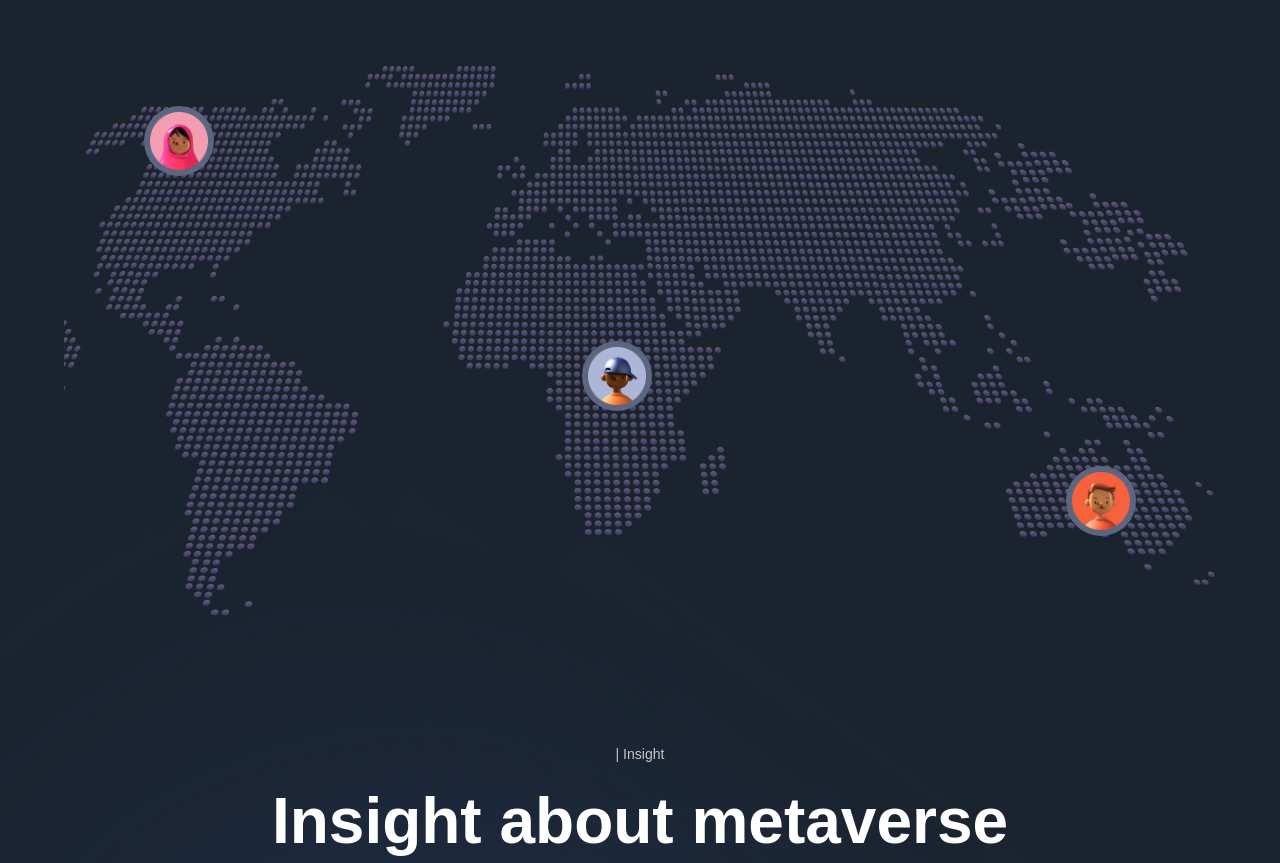
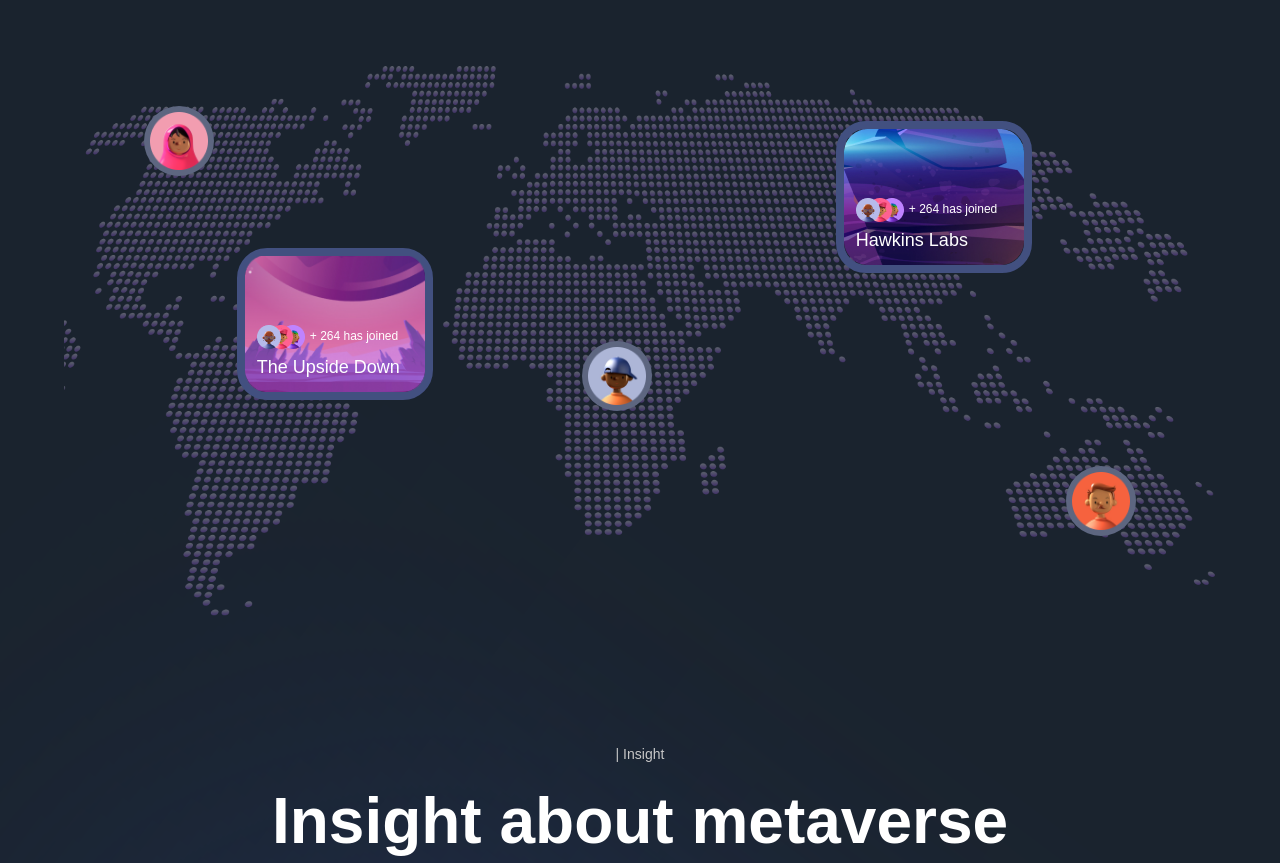
Before and after one commit to Gothician/METAVERSUS, a Next.js app: page / in a window 1280 px wide. Shown: the part 4560-5423 px from the top of the page. Built offline with nearby package versions, Linux system fonts and the light colour scheme; a web font is replaced by a local one.

Commit message:
WorldMapCard component done, World section updated

```diff
--- /dev/null
+++ b/components/WorldMapCard.jsx
@@ -0,0 +1,32 @@
+'use client';
+
+const WorldMapCard = ({ imgUrl, title, joined }) => (
+  <div className="absolute h-[136px] w-[180px] box-content text-white border-[8px] rounded-[30px] border-[#425080]">
+    <img src={imgUrl} alt={title} className="w-full h-full object-cover" />
+    <div className="absolute flex flex-row w-[50px] h-[25px] bottom-[42px] left-[12px]">
+      <img
+        src="/map-card-face-01.png"
+        alt="face-1"
+        className="relative z-[3] w-[24px] h-[24px]"
+      />
+      <img
+        src="/map-card-face-02.png"
+        alt="face-2"
+        className="relative left-[-12px] z-[2] w-[24px] h-[24px]"
+      />
+      <img
+        src="/map-card-face-03.png"
+        alt="face-3"
+        className="relative left-[-24px] z-[1] w-[24px] h-[24px]"
+      />
+    </div>
+    <div className="absolute w-[100px] h-[20px] bottom-[45px] left-[65px]">
+      <p className="text-[12px]">{joined}</p>
+    </div>
+    <div className="absolute w-[150px] h-[30px] bottom-[8px] left-[12px] m-0">
+      <p className="text-[18px] text-bold p-0">{title}</p>
+    </div>
+  </div>
+);
+
+export default WorldMapCard;
--- a/sections/World.jsx
+++ b/sections/World.jsx
@@ -5,6 +5,7 @@ import { motion } from 'framer-motion';
 import styles from '../styles';
 import { staggerContainer, fadeIn } from '../utils/motion';
 import { TitleText, TypingText } from '../components';
+import WorldMapCard from '../components/WorldMapCard';
 
 const World = () => (
   <section className={`${styles.paddings} relative z-10`}>
@@ -39,6 +40,20 @@ const World = () => (
         <div className="absolute top-1/2 left-[45%] w-[70px] h-[70px] p-[6px] rounded-full bg-[#5d6680]">
           <img src="people-03.png" alt="people" className="w-full h-full" />
         </div>
+        <div className="absolute top-[33%] left-[15%]">
+          <WorldMapCard
+            title="The Upside Down"
+            joined="+ 264 has joined"
+            imgUrl="/map-card-01.png"
+          />
+        </div>
+        <div className="absolute top-[10%] right-[33%]">
+          <WorldMapCard
+            title="Hawkins Labs"
+            joined="+ 264 has joined"
+            imgUrl="/map-card-02.png"
+          />
+        </div>
       </motion.div>
     </motion.div>
   </section>
```
Also changed, not shown: 2 other files (tests, documents, lock files or other folders).
